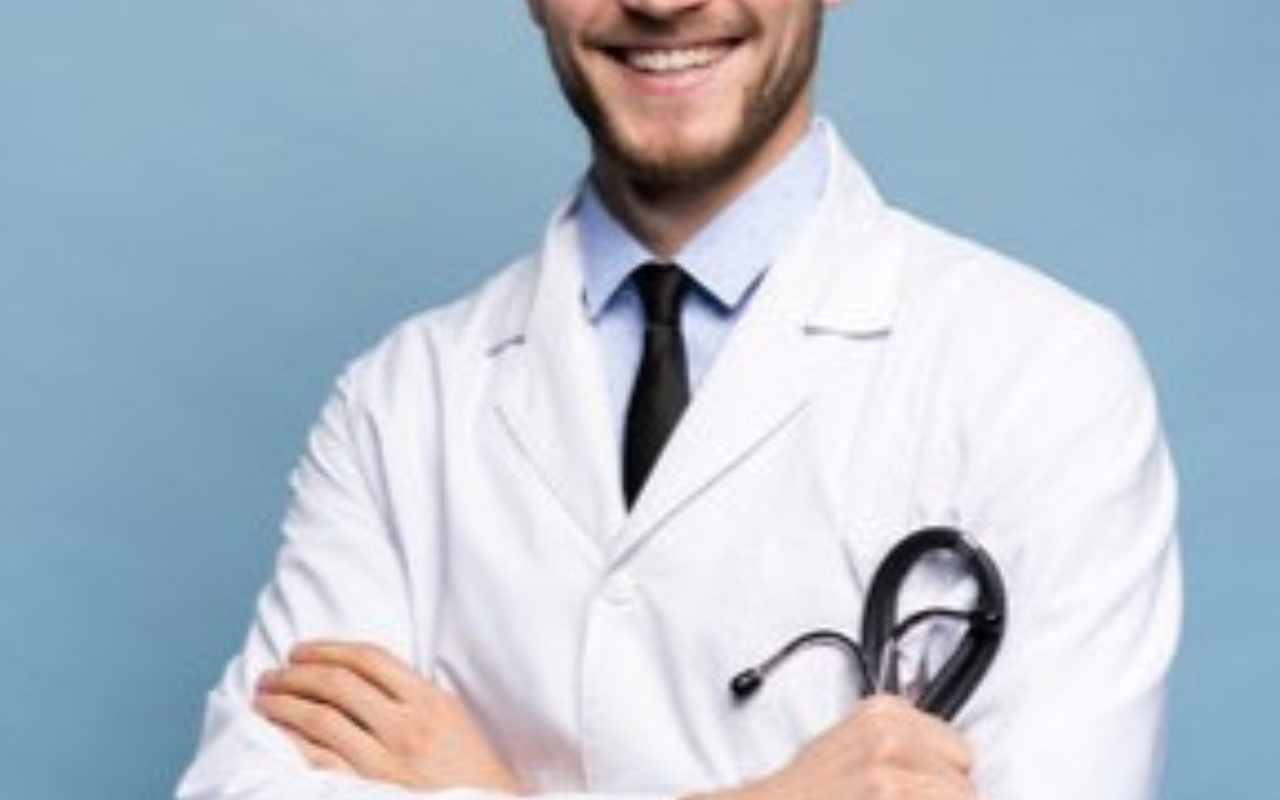
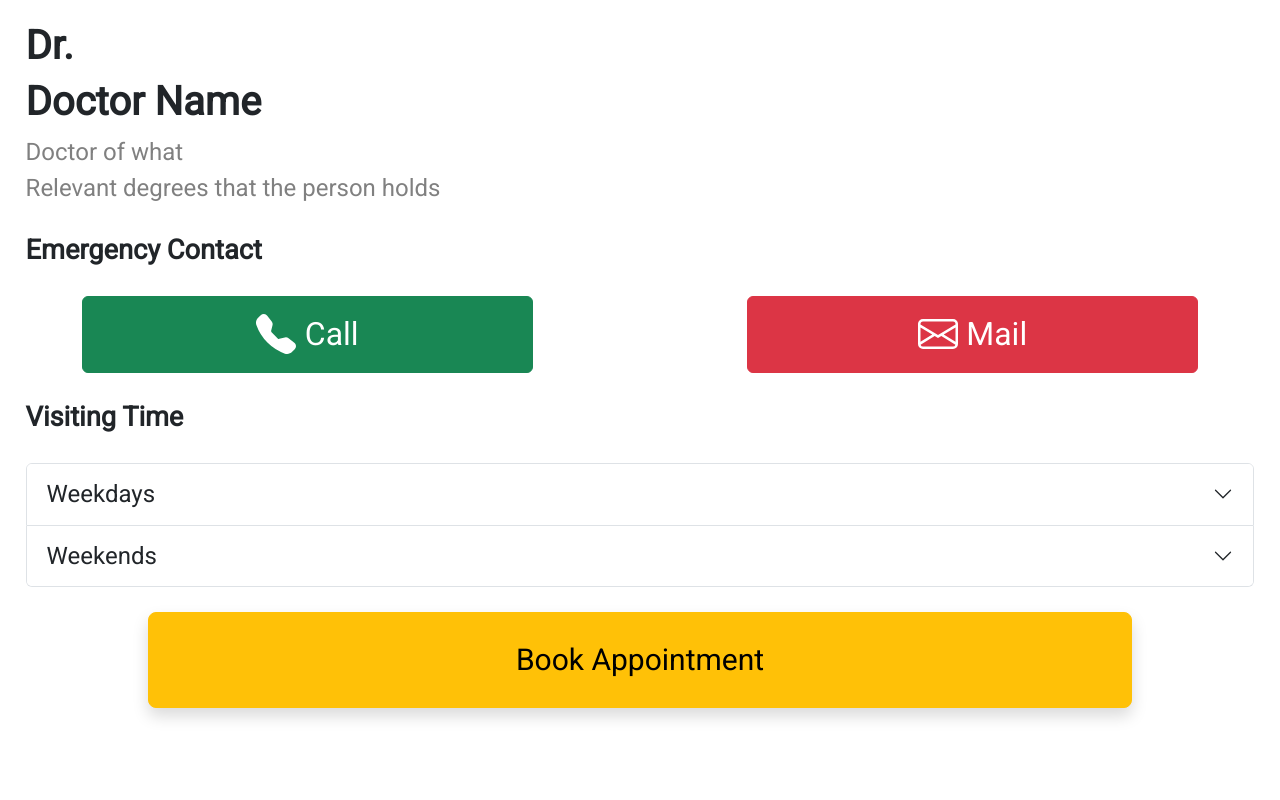
Before and after one commit to opticSquid/medica-frontend, a React (Create React App) app: page /info in a window 1280 px wide. Shown: the part 440-1240 px from the top of the page. After the commit the page ends 1174 px from the top, so only its background shows below. Built offline with nearby package versions, Linux system fonts and the light colour scheme.

Commit message:
Desktop version done for user scree2: info page

```diff
--- a/src/Components/User/Home/Slideshow.jsx
+++ b/src/Components/User/Home/Slideshow.jsx
@@ -14,9 +14,9 @@ function Slideshow() {
           fluid
           src={Image1}
           style={
-            width > 400
-              ? { height: "300px", width: "100%", objectFit: "contain" }
-              : { height: "auto" }
+            width < 400
+              ? { height: "auto" }
+              : { height: "300px", width: "100%", objectFit: "contain" }
           }
         />
       </Carousel.Item>
@@ -26,9 +26,9 @@ function Slideshow() {
           fluid
           src={Image2}
           style={
-            width > 400
-              ? { height: "300px", width: "100%", objectFit: "contain" }
-              : { height: "auto" }
+            width < 400
+              ? { height: "auto" }
+              : { height: "300px", width: "100%", objectFit: "contain" }
           }
         />
       </Carousel.Item>
@@ -38,9 +38,9 @@ function Slideshow() {
           fluid
           src={Image3}
           style={
-            width > 400
-              ? { height: "300px", width: "100%", objectFit: "contain" }
-              : { height: "auto" }
+            width < 400
+              ? { height: "auto" }
+              : { height: "300px", width: "100%", objectFit: "contain" }
           }
         />
       </Carousel.Item>
--- a/src/Components/User/Info/DoctorInfo.jsx
+++ b/src/Components/User/Info/DoctorInfo.jsx
@@ -8,9 +8,11 @@ import {
   ListGroup,
 } from "react-bootstrap";
 import { TelephoneFill, Envelope } from "react-bootstrap-icons";
+import useWindowDimensions from "../../Hooks/UseWindowDimensions";
 function DoctorInfo(props) {
+  const width = useWindowDimensions();
   return (
-    <Container style={{ padding: "2%" }}>
+    <Container fluid={width < 400 ? false : true} style={{ padding: "2%" }}>
       <section style={{ paddingTop: "1%" }}>
         <h1
           className="roboto"
@@ -31,30 +33,50 @@ function DoctorInfo(props) {
       </section>
       <div
         className="roboto"
-        style={{
+        style={
+          width < 400
+            ? {
                 color: "gray",
                 fontSize: "0.8em",
-        }}
+              }
+            : {
+                color: "gray",
+                fontSize: "1.5em",
+              }
+        }
       >
         Doctor of what
       </div>
       <div
         className="roboto"
-        style={{
+        style={
+          width < 400
+            ? {
                 color: "gray",
                 fontSize: "0.8em",
-        }}
+              }
+            : { color: "gray", fontSize: "1.5em" }
+        }
       >
         Relevant degrees that the person holds
       </div>
       <div
         className="roboto"
-        style={{
+        style={
+          width < 400
+            ? {
                 fontWeight: "bold",
                 fontSize: "1.2em",
                 paddingTop: "2%",
                 paddingBottom: "2%",
-        }}
+              }
+            : {
+                fontWeight: "bold",
+                fontSize: "1.7em",
+                paddingTop: "2%",
+                paddingBottom: "2%",
+              }
+        }
       >
         Emergency Contact
       </div>
@@ -62,11 +84,25 @@ function DoctorInfo(props) {
         <Row>
           <Col xs={5}>
             <a href="tel:+918617882389">
-              <Button variant="success" style={{ width: "100%" }}>
-                <TelephoneFill />
+              <Button
+                variant="success"
+                style={
+                  width < 400
+                    ? { width: "100%" }
+                    : {
+                        width: "100%",
+                        padding: "3%",
+                      }
+                }
+              >
+                <TelephoneFill size={width < 400 ? 16 : 40} />
                 <span
                   className="align-middle roboto"
-                  style={{ paddingLeft: "5%" }}
+                  style={
+                    width < 400
+                      ? { paddingLeft: "5%" }
+                      : { paddingLeft: "2%", fontSize: "2em" }
+                  }
                 >
                   Call
                 </span>
@@ -75,11 +111,25 @@ function DoctorInfo(props) {
           </Col>
           <Col xs={{ span: 5, offset: 2 }}>
             <a href="mailto:soumalyabhattacharya6@gmail.com">
-              <Button variant="danger" style={{ width: "100%" }}>
-                <Envelope />
+              <Button
+                variant="danger"
+                style={
+                  width < 400
+                    ? { width: "100%" }
+                    : {
+                        width: "100%",
+                        padding: "3%",
+                      }
+                }
+              >
+                <Envelope size={width < 400 ? 16 : 40} />
                 <span
                   className="align-middle roboto"
-                  style={{ paddingLeft: "5%" }}
+                  style={
+                    width < 400
+                      ? { paddingLeft: "5%" }
+                      : { paddingLeft: "2%", fontSize: "2em" }
+                  }
                 >
                   Mail
                 </span>
@@ -90,34 +140,120 @@ function DoctorInfo(props) {
       </Container>
       <div
         className="roboto"
-        style={{
+        style={
+          width < 400
+            ? {
                 fontWeight: "bolder",
                 fontSize: "1em",
                 paddingTop: "2%",
                 paddingBottom: "2%",
-        }}
+              }
+            : {
+                fontWeight: "bolder",
+                fontSize: "1.7em",
+                paddingTop: "2%",
+                paddingBottom: "2%",
+              }
+        }
       >
         Visiting Time
       </div>
       <Accordion>
         <Accordion.Item eventKey="0">
-          <Accordion.Header>WeekDays</Accordion.Header>
+          <Accordion.Header>
+            <span
+              className="roboto"
+              style={width < 400 ? { fontSize: "1em" } : { fontSize: "1.5em" }}
+            >
+              Weekdays
+            </span>
+          </Accordion.Header>
           <Accordion.Body>
             <ListGroup>
-              <ListGroup.Item>Monday 9:00 am - 12:00 pm</ListGroup.Item>
-              <ListGroup.Item>Tuesday 9:00 am - 12:00 pm</ListGroup.Item>
-              <ListGroup.Item>Wednesday 9:00 am - 12:00 pm</ListGroup.Item>
-              <ListGroup.Item>Thursday 9:00 am - 12:00 pm</ListGroup.Item>
-              <ListGroup.Item>Friday 9:00 am - 12:00 pm</ListGroup.Item>
+              <ListGroup.Item>
+                <span
+                  className="roboto"
+                  style={
+                    width < 400 ? { fontSize: "1em" } : { fontSize: "1.5em" }
+                  }
+                >
+                  Monday 9:00 am - 12:00 pm
+                </span>
+              </ListGroup.Item>
+              <ListGroup.Item>
+                <span
+                  className="roboto"
+                  style={
+                    width < 400 ? { fontSize: "1em" } : { fontSize: "1.5em" }
+                  }
+                >
+                  Tuesday 9:00 am - 12:00 pm
+                </span>
+              </ListGroup.Item>
+              <ListGroup.Item>
+                <span
+                  className="roboto"
+                  style={
+                    width < 400 ? { fontSize: "1em" } : { fontSize: "1.5em" }
+                  }
+                >
+                  Wednesday 9:00 am - 12:00 pm
+                </span>
+              </ListGroup.Item>
+              <ListGroup.Item>
+                <span
+                  className="roboto"
+                  style={
+                    width < 400 ? { fontSize: "1em" } : { fontSize: "1.5em" }
+                  }
+                >
+                  Thursday 9:00 am - 12:00 pm
+                </span>
+              </ListGroup.Item>
+              <ListGroup.Item>
+                <span
+                  className="roboto"
+                  style={
+                    width < 400 ? { fontSize: "1em" } : { fontSize: "1.5em" }
+                  }
+                >
+                  Friday 9:00 am - 12:00 pm
+                </span>
+              </ListGroup.Item>
             </ListGroup>
           </Accordion.Body>
         </Accordion.Item>
         <Accordion.Item eventKey="1">
-          <Accordion.Header>Weekends</Accordion.Header>
+          <Accordion.Header>
+            <span
+              className="roboto"
+              style={width < 400 ? { fontSize: "1em" } : { fontSize: "1.5em" }}
+            >
+              Weekends
+            </span>
+          </Accordion.Header>
           <Accordion.Body>
             <ListGroup>
-              <ListGroup.Item>Saturday 9:00 am - 12:00 pm</ListGroup.Item>
-              <ListGroup.Item>Sunday 9:00 am - 12:00 pm</ListGroup.Item>
+              <ListGroup.Item>
+                <span
+                  className="roboto"
+                  style={
+                    width < 400 ? { fontSize: "1em" } : { fontSize: "1.5em" }
+                  }
+                >
+                  Saturday 9:00 am - 12:00 pm
+                </span>
+              </ListGroup.Item>
+              <ListGroup.Item>
+                <span
+                  className="roboto"
+                  style={
+                    width < 400 ? { fontSize: "1em" } : { fontSize: "1.5em" }
+                  }
+                >
+                  Sunday 9:00 am - 12:00 pm
+                </span>
+              </ListGroup.Item>
             </ListGroup>
           </Accordion.Body>
         </Accordion.Item>
@@ -128,8 +264,20 @@ function DoctorInfo(props) {
             justifyContent: "center",
           }}
         >
-          <Button variant="warning" size="lg" style={{ width: "80%" }}>
+          <Button
+            variant="warning"
+            size="lg"
+            className="shadow upper-shadow"
+            style={
+              width < 400 ? { width: "80%" } : { width: "80%", padding: "2%" }
+            }
+          >
+            <span
+              className="roboto"
+              style={width < 400 ? { fontSize: "1em" } : { fontSize: "1.5em" }}
+            >
               Book Appointment
+            </span>
           </Button>
         </Row>
       </Container>
--- a/src/Components/User/Info/DoctorPhoto.jsx
+++ b/src/Components/User/Info/DoctorPhoto.jsx
@@ -16,7 +16,12 @@ function DoctorPhoto(props) {
               objectFit: "cover",
               position: "fixed",
             }
-          : { marginTop: "5%", width: "100%", objectFit: "cover" }
+          : {
+              marginTop: "5%",
+              objectFit: "cover",
+              height: "20%",
+              width: "auto",
+            }
       }
     />
   );
--- a/src/Components/User/Info/Info.jsx
+++ b/src/Components/User/Info/Info.jsx
@@ -1,30 +1,48 @@
-import React, { Fragment } from "react";
+import React from "react";
 import Navbar from "../../Common/Navbar";
 import DoctorInfo from "./DoctorInfo";
 import DoctorPhoto from "./DoctorPhoto";
-
+import useWindowDimensions from "../../Hooks/UseWindowDimensions";
+import { Container, Row } from "react-bootstrap";
 function Info() {
+  const width = useWindowDimensions();
   return (
     <div
-      style={{
+      style={
+        width < 400
+          ? {
               position: "relative",
               width: window.innerWidth,
               height: window.innerHeight,
-      }}
+            }
+          : { position: "static" }
+      }
     >
       <Navbar />
+      {width < 400 ? (
         <DoctorPhoto />
+      ) : (
+        <Container fluid>
+          <Row style={{ justifyContent: "center" }}>
+            <DoctorPhoto />
+          </Row>
+        </Container>
+      )}
       <div
         className="upper-shadow"
-        style={{
+        style={
+          width < 400
+            ? {
                 position: "relative",
                 zIndex: 1,
-          top: "50%",
+                top: "60%",
                 width: window.innerWidth,
                 borderTopLeftRadius: "15px",
                 borderTopRightRadius: "15px",
                 backgroundColor: "white",
-        }}
+              }
+            : { position: "relative" }
+        }
       >
         <DoctorInfo />
       </div>
```
Lines whose indentation alone changed are shown as unchanged.
